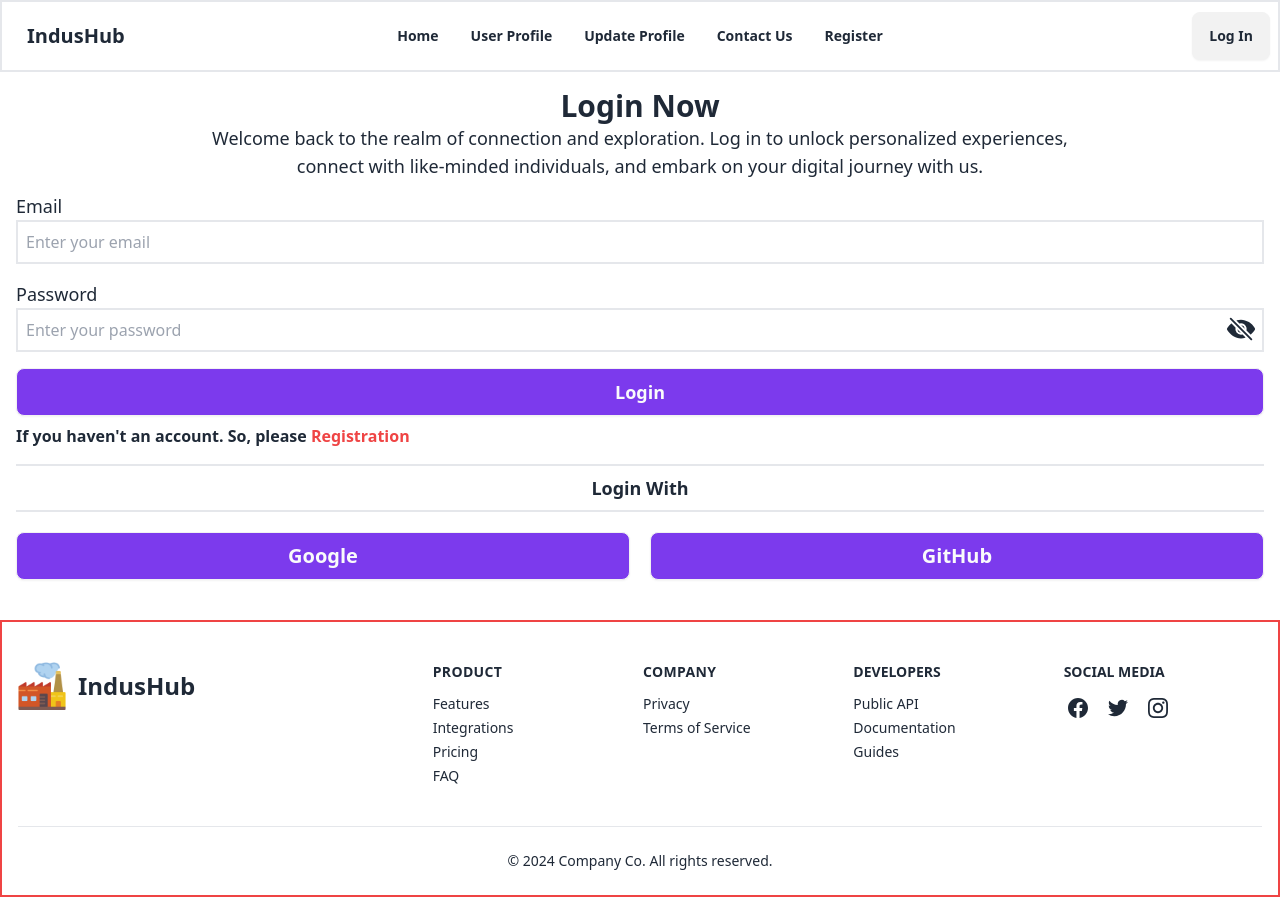
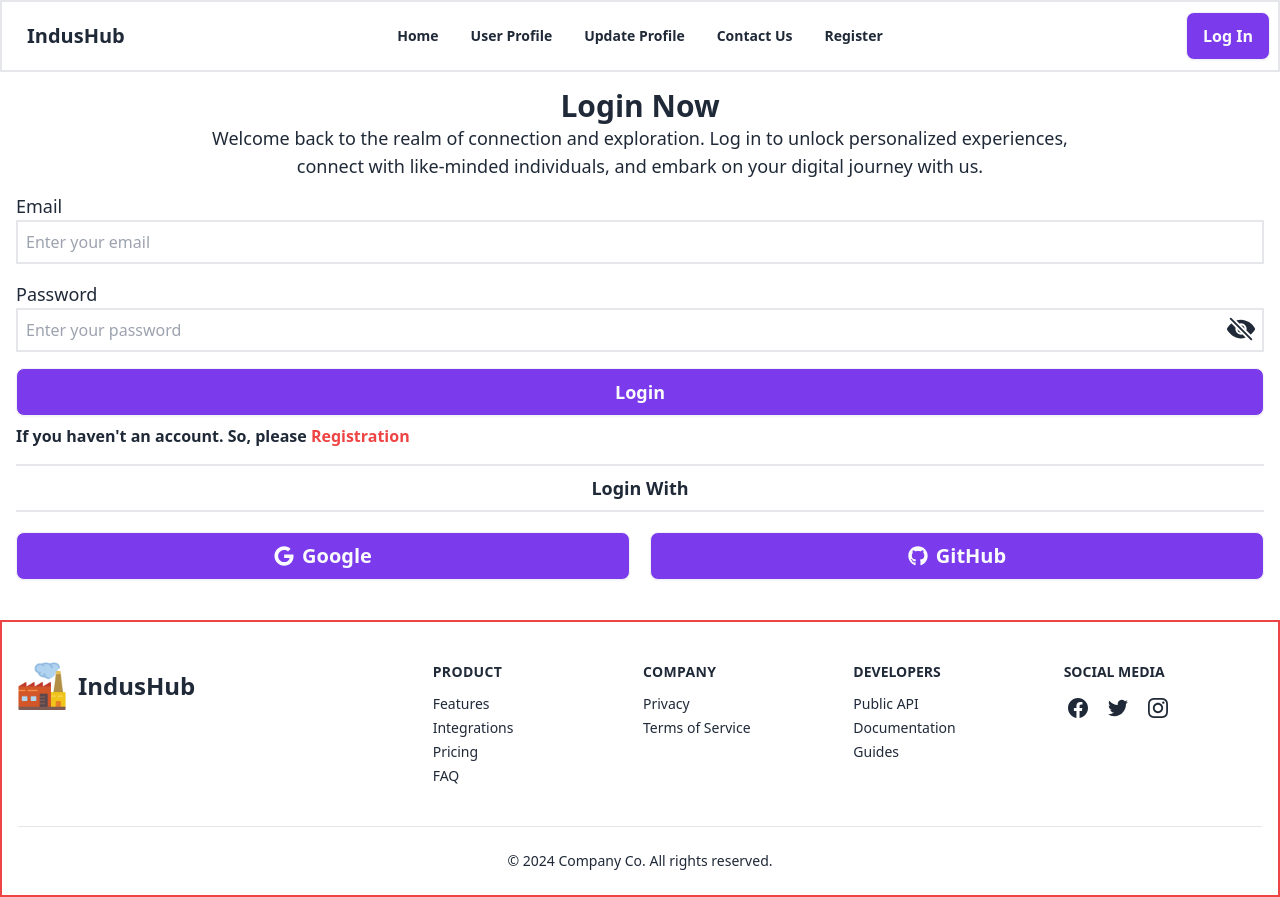
Before and after one commit to theashrafislam/indusHub-website, a React (Vite) app: page /login in a window 1280 px wide. Built offline with nearby package versions, Linux system fonts and the light colour scheme.

Commit message:
firebase install is complate

```diff
--- a/package.json
+++ b/package.json
@@ -10,6 +10,7 @@
     "preview": "vite preview"
   },
   "dependencies": {
+    "firebase": "^10.11.0",
     "localforage": "^1.10.0",
     "match-sorter": "^6.3.4",
     "prop-types": "^15.8.1",
--- a/src/Components/Navbar.jsx
+++ b/src/Components/Navbar.jsx
@@ -27,7 +27,10 @@ const Navbar = () => {
                 </ul>
             </div>
             <div className="navbar-end">
-                <Link className="btn" to="/login">Log In</Link>
+                <button className="btn md:text-base font-bold bg-violet-600 text-gray-50 hover:text-black">
+                    <Link to="/login">Log In</Link>
+                </button>
+
             </div>
         </div>
     );
--- /dev/null
+++ b/src/Firebase/Firebase.config.js
@@ -0,0 +1,18 @@
+// Import the functions you need from the SDKs you need
+import { initializeApp } from "firebase/app";
+// TODO: Add SDKs for Firebase products that you want to use
+// https://firebase.google.com/docs/web/setup#available-libraries
+
+// Your web app's Firebase configuration
+const firebaseConfig = {
+  apiKey: import.meta.env.VITE_apiKey,
+  authDomain: import.meta.env.VITE_authDomain,
+  projectId: import.meta.env.VITE_projectId,
+  storageBucket: import.meta.env.VITE_storageBucket,
+  messagingSenderId: import.meta.env.VITE_messagingSenderId,
+  appId: import.meta.env.VITE_appId,
+};
+
+// Initialize Firebase
+const app = initializeApp(firebaseConfig);
+export default app;
--- a/src/Pages/LogIn.jsx
+++ b/src/Pages/LogIn.jsx
@@ -2,6 +2,7 @@ import { useState } from "react";
 import { IoEye, IoEyeOff } from "react-icons/io5";
 import { Link } from "react-router-dom";
 import { useForm } from "react-hook-form";
+import { FaGithub, FaGoogle } from "react-icons/fa";
 
 const LogIn = () => {
     const [showPass, setShowPass] = useState(false);
@@ -45,10 +46,10 @@ const LogIn = () => {
                 </div>
                 <div className="flex justify-between items-center gap-5 mt-5">
                     <div className="w-full">
-                        <button className="btn w-full text-xl bg-violet-600 text-gray-50 hover:text-black">Google</button>
+                        <button className="btn w-full text-lg md:text-xl bg-violet-600 text-gray-50 hover:text-black"> <FaGoogle /> Google</button>
                     </div>
                     <div className="w-full">
-                        <button className="btn w-full text-xl bg-violet-600 text-gray-50 hover:text-black">GitHub</button>
+                        <button className="btn w-full text-lg md:text-xl bg-violet-600 text-gray-50 hover:text-black"><FaGithub /> GitHub</button>
                     </div>
                 </div>
             </div>
```
Also changed, not shown: 1 other file (tests, documents, lock files or other folders).
